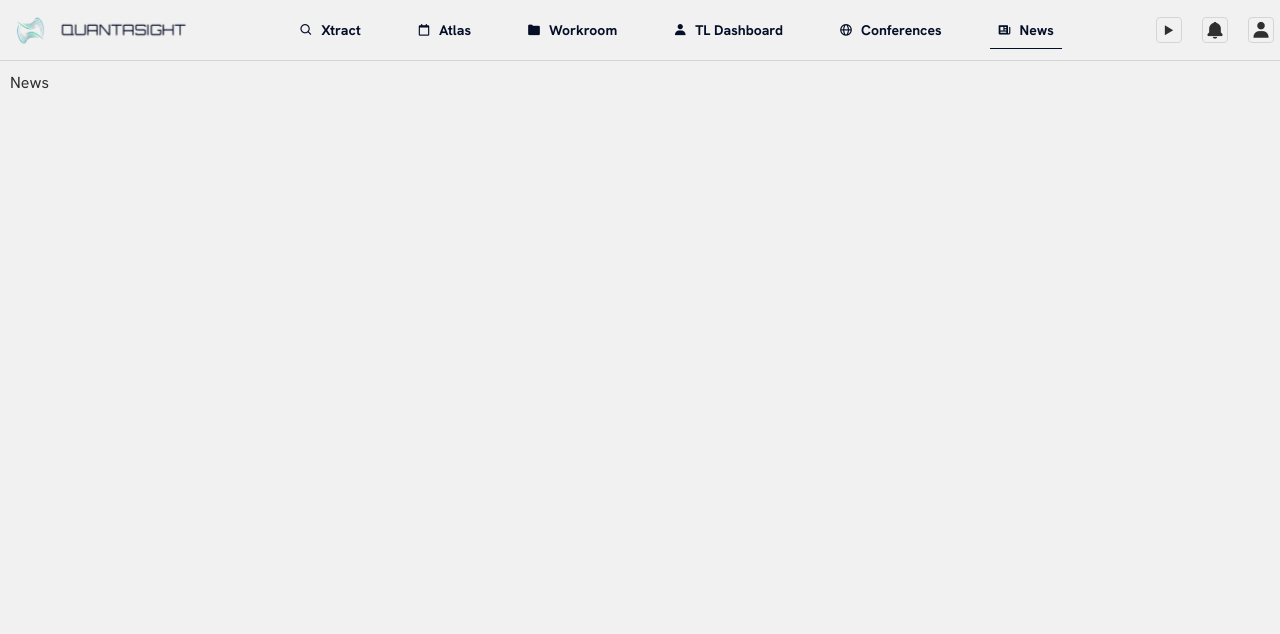
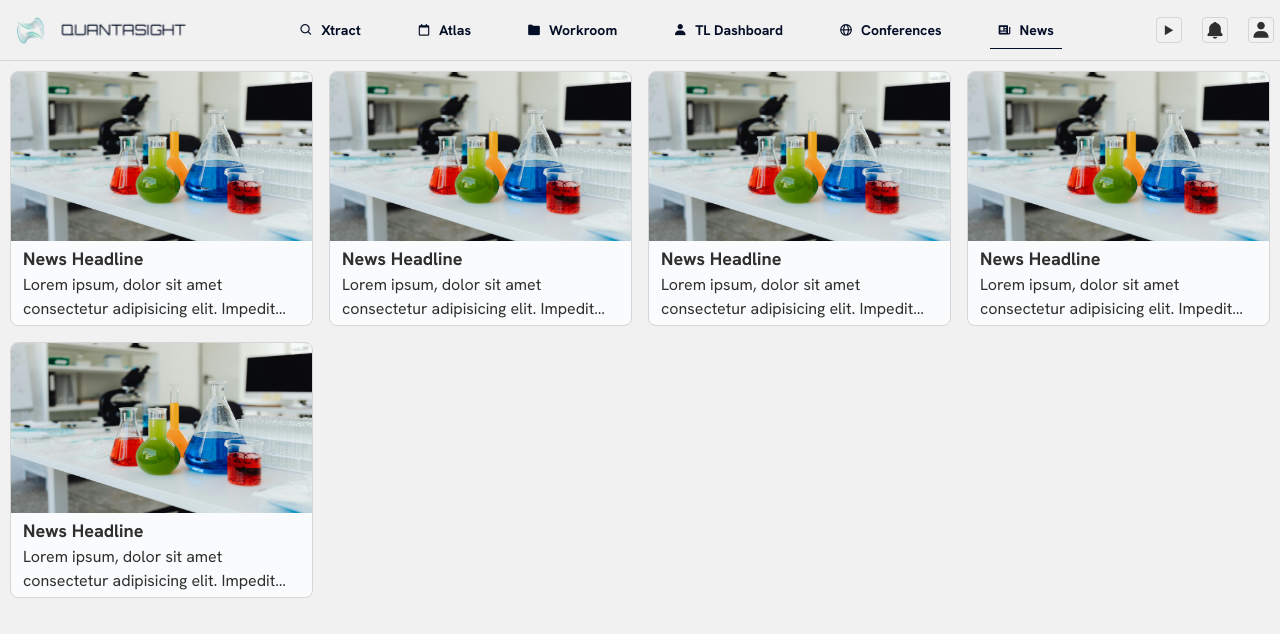
Before and after one commit to SumedhaSinghRathor/QuantaSight, a React (Vite) app: page /news in a window 1280 px wide. Shown: the top 634 px of the page. Built offline with nearby package versions, Linux system fonts and the light colour scheme.

Commit message:
News page

```diff
--- a/src/pages/News.jsx
+++ b/src/pages/News.jsx
@@ -1,5 +1,28 @@
+import displayImg from "../assets/pexels-photo-8539752.jpeg";
+
 function News() {
-  return <div className="p-2.5">News</div>;
+  return (
+    <div className="p-2.5 grid grid-cols-4 gap-4">
+      {Array.from({ length: 5 }).map((_) => (
+        <div className="bg-white border border-border rounded-lg overflow-clip cursor-pointer hover:scale-105 transition-all duration-150">
+          <img
+            src={displayImg}
+            alt="displayImg"
+            className="w-full aspect-video"
+          />
+          <div className="py-1 px-3">
+            <h1 className="text-lg font-bold">News Headline</h1>
+            <p className="line-clamp-2">
+              Lorem ipsum, dolor sit amet consectetur adipisicing elit. Impedit
+              commodi, harum rerum fuga quo explicabo minus? Cupiditate labore
+              consectetur id, enim blanditiis eligendi quas, iste temporibus
+              molestiae, adipisci voluptatem minima?
+            </p>
+          </div>
+        </div>
+      ))}
+    </div>
+  );
 }
 
 export default News;
```
Also changed, not shown: src/assets/pexels-photo-8539752.jpeg (added).
